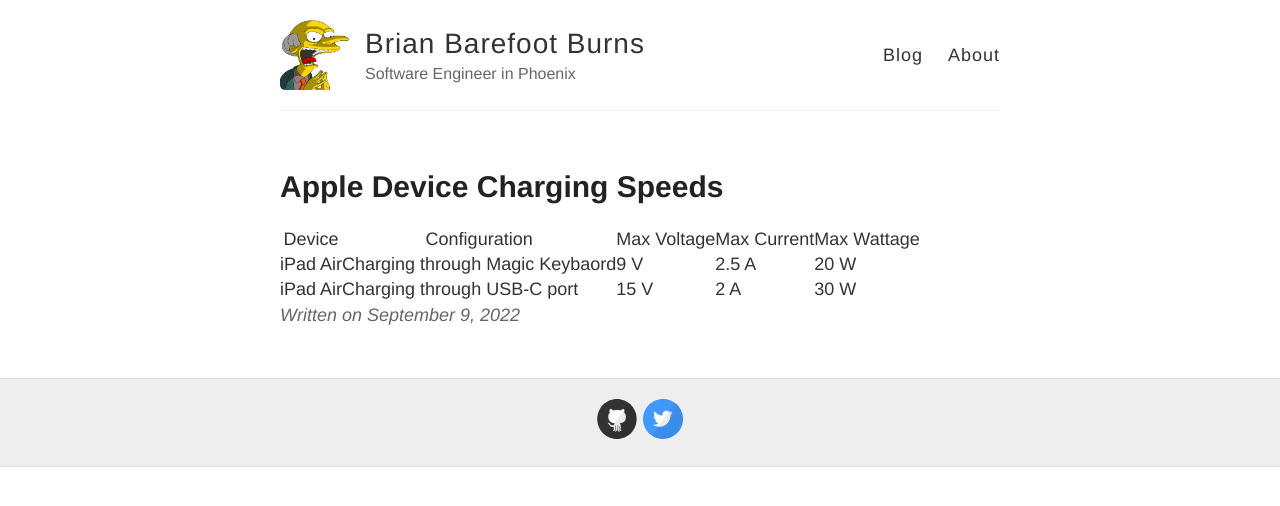
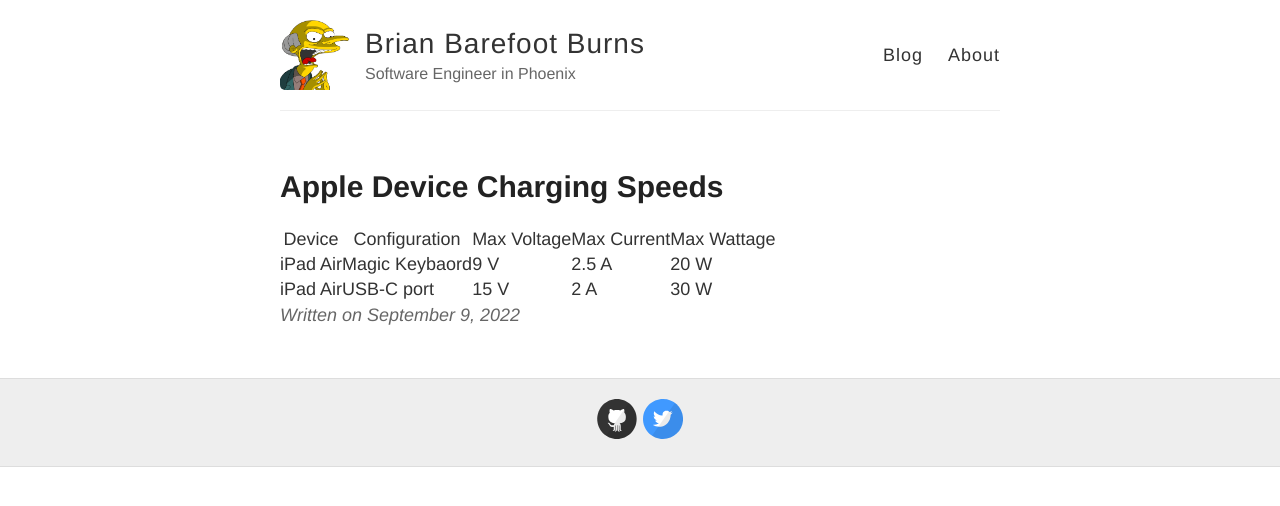
Before and after one commit to bpburns/bpburns.github.io, a Jekyll site: the page built from _posts/2022-09-09-2.md, in a window 1280 px wide. Shown: the top 506 px of the page. Built offline with Jekyll 4.4.1, drawn with Linux system fonts in a browser that asks for light colours.

Commit message:
Tweak table

```diff
--- a/_posts/2022-09-09-2.md
+++ b/_posts/2022-09-09-2.md
@@ -3,7 +3,7 @@
 title: Apple Device Charging Speeds
 ---
 
-| Device   | Configuration | Max Voltage | Max Current | Max Wattage |
-| -------- | ------------- | ----------- | ----------- | ----------- |
-| iPad Air | Charging through Magic Keybaord | 9 V | 2.5 A | 20 W |
-| iPad Air | Charging through USB-C port | 15 V | 2 A | 30 W |
+| Device   | Configuration  | Max Voltage | Max Current | Max Wattage |
+| -------- | -------------- | ----------- | ----------- | ----------- |
+| iPad Air | Magic Keybaord | 9 V         | 2.5 A       | 20 W        |
+| iPad Air | USB-C port     | 15 V        | 2 A         | 30 W        |
```
